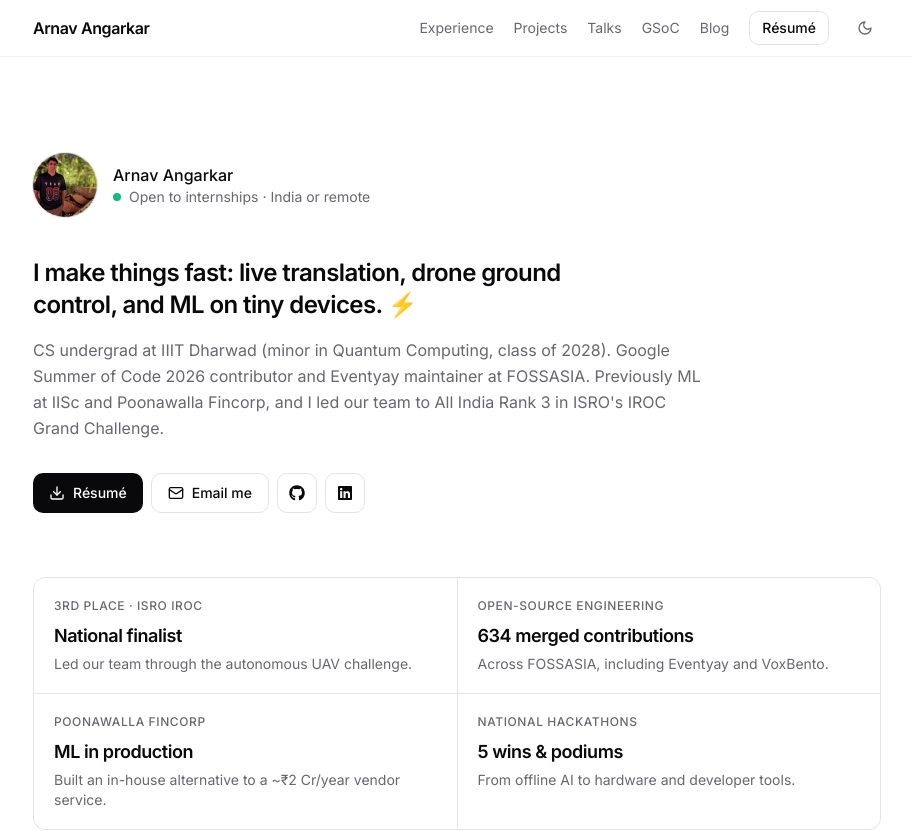
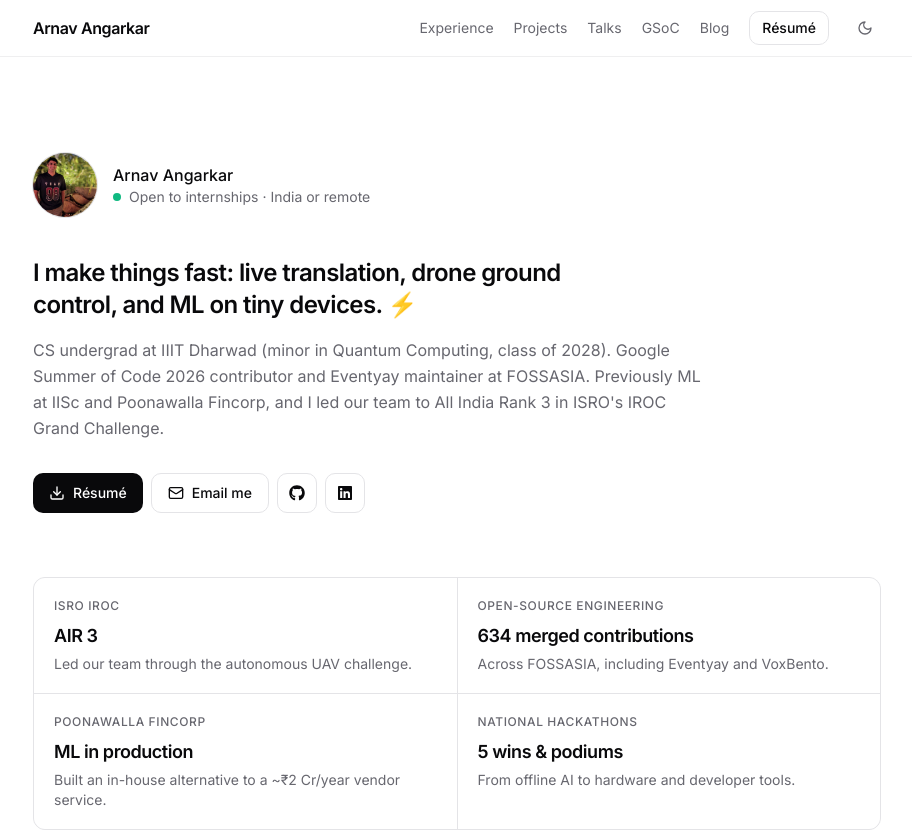
Before and after one commit to ArnavBallinCode/Portfolio, a Next.js app: page / in a window 1280 px wide. Shown: the top 831 px of the page, without its empty margins (183-1095 px from the left). Built offline with nearby package versions, Linux system fonts and the light colour scheme.

Commit message:
fix: update ISRO IROC stat to AIR 3

```diff
--- a/app/data/profile.ts
+++ b/app/data/profile.ts
@@ -14,7 +14,7 @@
 import { github } from './gsoc';
 
 export const stats = [
-    { value: 'National finalist', label: '3rd place · ISRO IROC', detail: 'Led our team through the autonomous UAV challenge.' },
+    { value: 'AIR 3', label: 'ISRO IROC', detail: 'Led our team through the autonomous UAV challenge.' },
     { value: `${github.stats.mergedPullRequests} merged contributions`, label: 'Open-source engineering', detail: 'Across FOSSASIA, including Eventyay and VoxBento.' },
     { value: 'ML in production', label: 'Poonawalla Fincorp', detail: 'Built an in-house alternative to a ~₹2 Cr/year vendor service.' },
     { value: '5 wins & podiums', label: 'National hackathons', detail: 'From offline AI to hardware and developer tools.' },
```
